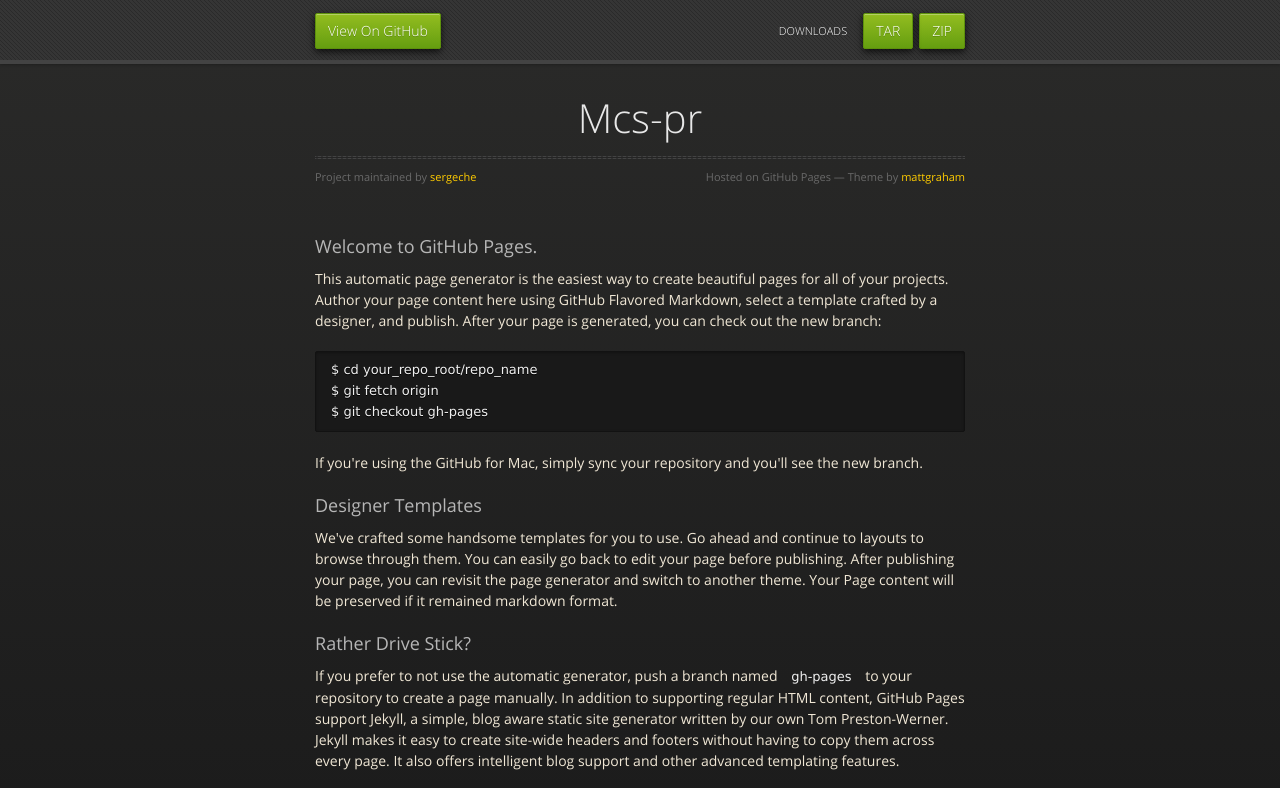
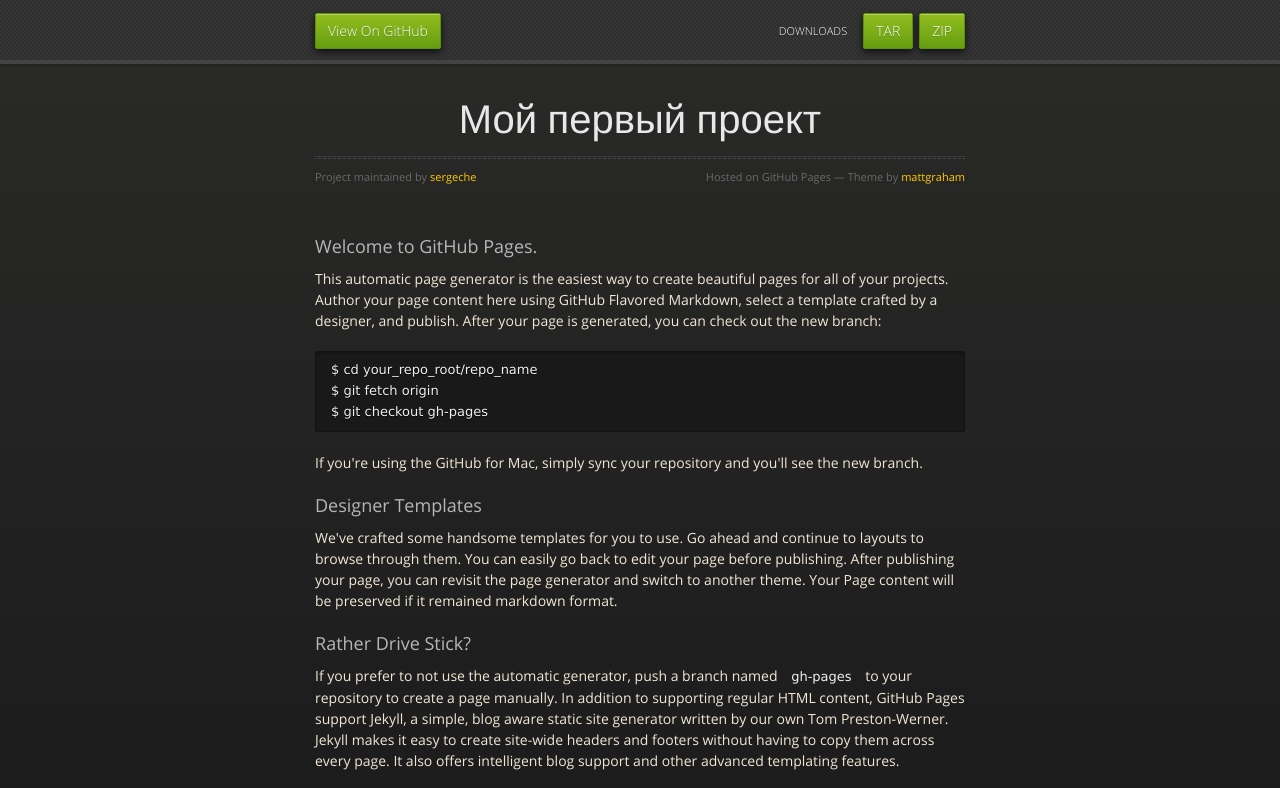
Before and after one commit to sergeche/mcs-pr, a plain HTML site: page index.html in a window 1280 px wide. Shown: the top 788 px of the page. Drawn offline with nearby package versions, Linux system fonts and the light colour scheme.

Commit message:
Changed title

```diff
--- a/index.html
+++ b/index.html
@@ -31,7 +31,7 @@
 
       <section>
         <div id="title">
-          <h1>Mcs-pr</h1>
+          <h1>Мой первый проект</h1>
           <p></p>
           <hr>
           <span class="credits left">Project maintained by <a href="https://github.com/sergeche">sergeche</a></span>
```
